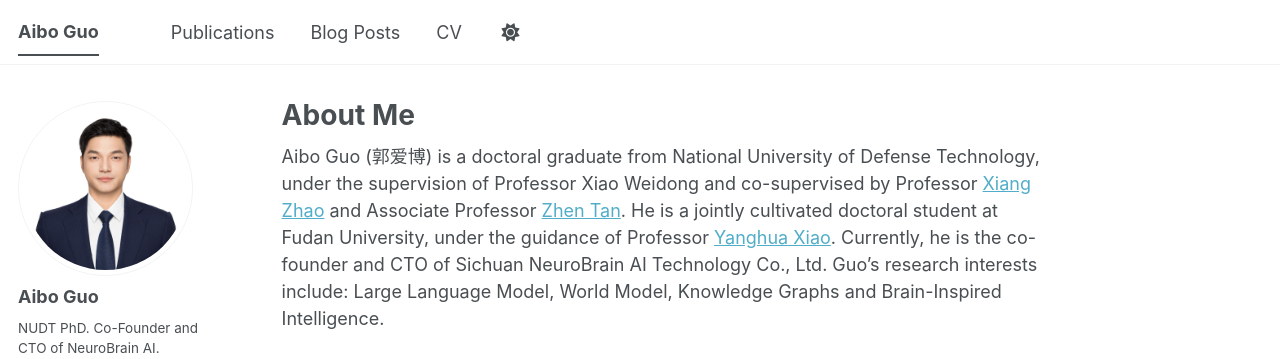
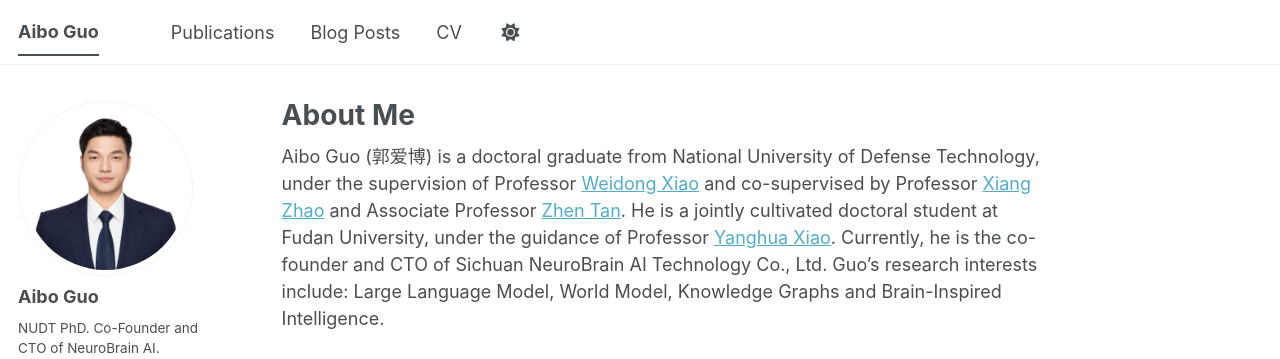
Before and after one commit to AiboGuo-NeuroBrainAI/AiboGuo-NeuroBrainAI.github.io, a Jekyll site: the page built from _pages/about.md, in a window 1280 px wide and 900 px high. Shown: the top 359 px of the window. Built offline with Jekyll 4.4.1, drawn with Linux system fonts in a browser that asks for light colours; a style sheet for code colours, icons or effects is not loaded; part of the change alters nothing that is shown.

```diff
--- a/_pages/about.md
+++ b/_pages/about.md
@@ -7,7 +7,7 @@ redirect_from:
   - /about.html
 ---
 
-Aibo Guo (郭爱博) is a doctoral graduate from National University of Defense Technology, under the supervision of Professor Xiao Weidong and co-supervised by Professor [Xiang Zhao](https://xiangz-nudt.github.io/) and Associate Professor [Zhen Tan](). He is a jointly cultivated doctoral student at Fudan University, under the guidance of Professor [Yanghua Xiao](https://kw.fudan.edu.cn/people/xiaoyanghua/).
+Aibo Guo (郭爱博) is a doctoral graduate from National University of Defense Technology, under the supervision of Professor [Weidong Xiao](https://xueshu.baidu.com/scholarID/CN-BJ75IHOJ) and co-supervised by Professor [Xiang Zhao](https://xiangz-nudt.github.io/) and Associate Professor [Zhen Tan](https://orcid.org/0000-0001-8643-4683). He is a jointly cultivated doctoral student at Fudan University, under the guidance of Professor [Yanghua Xiao](https://kw.fudan.edu.cn/people/xiaoyanghua/).
 Currently, he is the co-founder and CTO of Sichuan NeuroBrain AI Technology Co., Ltd.
 Guo's research interests include: Large Language Model, World Model, Knowledge Graphs and Brain-Inspired Intelligence.
 
```
